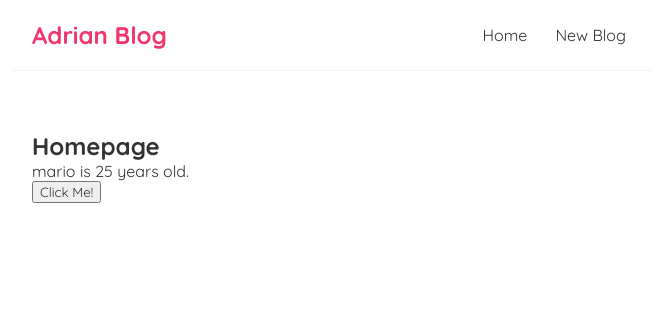
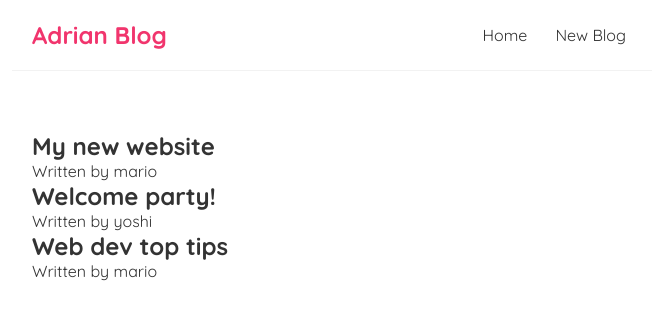
Before and after one commit to Adriantutuianu/react-2022, a React (Create React App) app: page / in a window 1280 px wide. Shown: the top 320 px of the page, without its empty margins (308-964 px from the left). Built offline with nearby package versions, Linux system fonts and the light colour scheme.

Commit message:
Outputting list using useState

```diff
--- a/src/Home.js
+++ b/src/Home.js
@@ -1,22 +1,25 @@
 import React, { useState } from "react";
 
 function Home() {
-  const [name, setName] = useState("mario");
-  const [age, setAge] = useState(25);
-  // let name = "mario";
-
-  const handleClick = () => {
-    setName("luigi");
-    setAge(30);
-  };
+  const [blogs, setBlogs] = useState([
+    { title: "My new website", body: "lorem ipsum...", author: "mario", id: 1 },
+    { title: "Welcome party!", body: "lorem ipsum...", author: "yoshi", id: 2 },
+    {
+      title: "Web dev top tips",
+      body: "lorem ipsum...",
+      author: "mario",
+      id: 3,
+    },
+  ]);
 
   return (
     <div className="home">
-      <h2>Homepage</h2>
-      <p>
-        {name} is {age} years old.
-      </p>
-      <button onClick={handleClick}>Click Me!</button>
+      {blogs.map((blog) => (
+        <div className="blog-preview" key={blog.id}>
+          <h2>{blog.title}</h2>
+          <p>Written by {blog.author}</p>
+        </div>
+      ))}
     </div>
   );
 }
```
